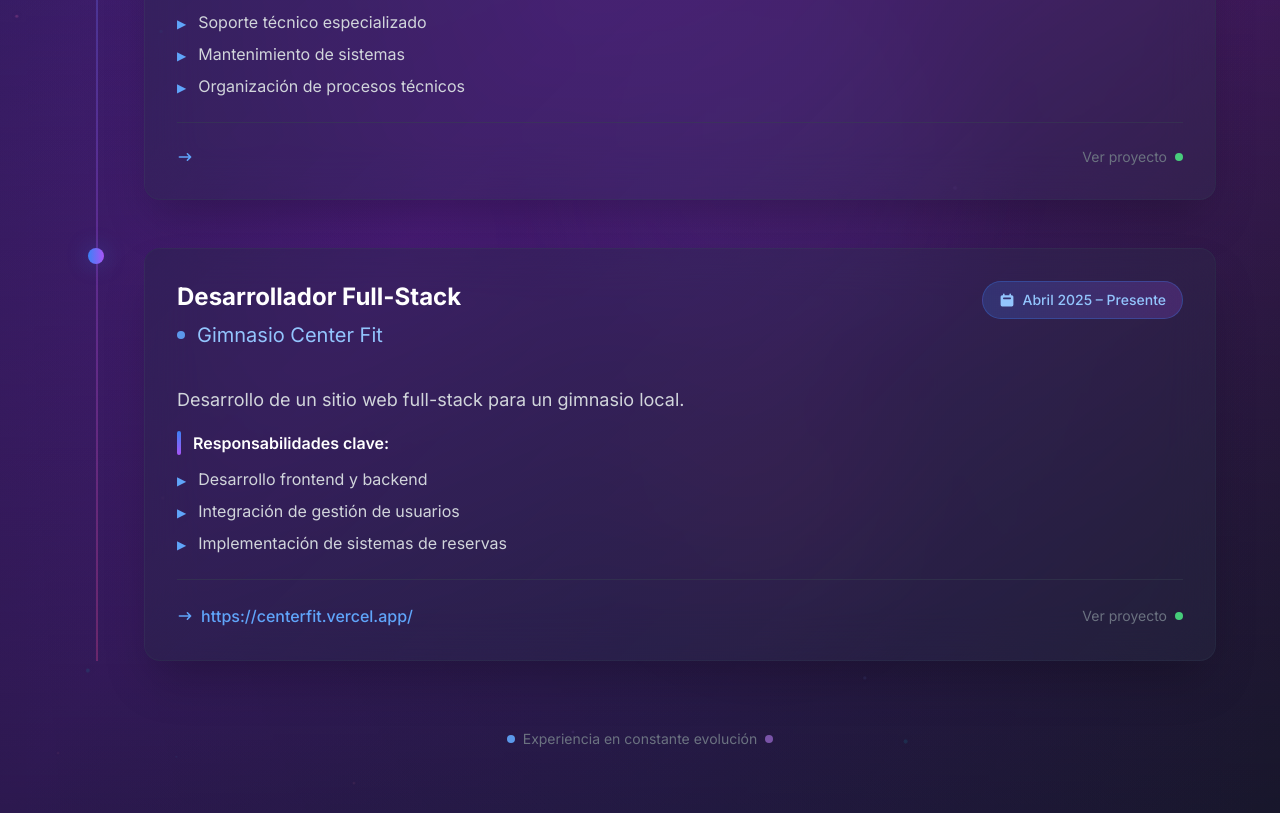
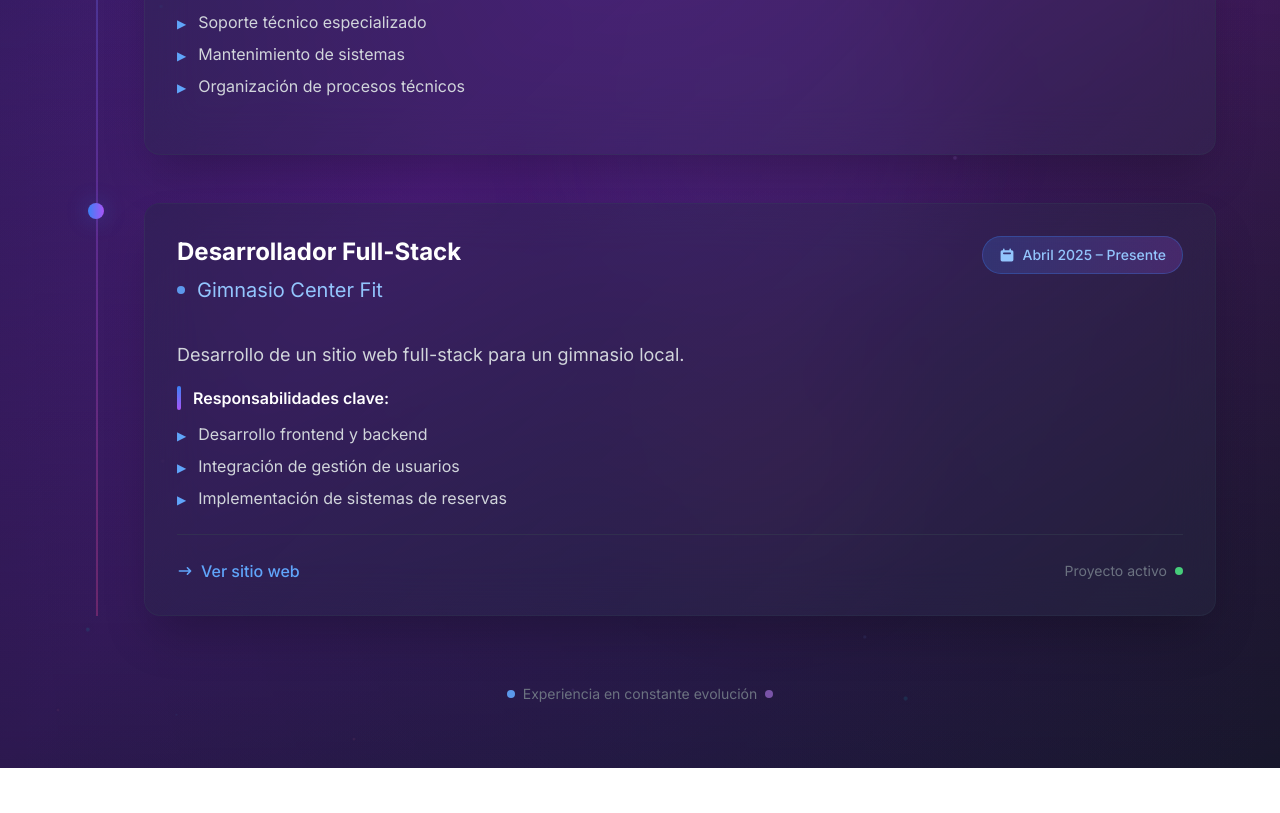
Before and after one commit to ignacio-Jose-Rocha/ignacio-Rocha, a React (Create React App) app: page / in a window 1280 px wide. Shown: the part 973-1786 px from the top of the page. After the commit the page ends 1741 px from the top, so only its background shows below. Built offline with nearby package versions, Linux system fonts and the light colour scheme.

Commit message:
cambios realizados al 30 de noviembre de 2025

```diff
--- a/src/components/ExperienceSection.js
+++ b/src/components/ExperienceSection.js
@@ -82,9 +82,10 @@ const ExperienceSection = () => {
                       </div>
                     </div>
 
+                    {exp.url && (
                       <div className="flex items-center justify-between pt-6 border-t border-gray-700/50">
                         <a
-                        href={`https://${exp.url}`}
+                          href={exp.url}
                           target="_blank"
                           rel="noopener noreferrer"
                           className="inline-flex items-center text-blue-400 hover:text-blue-300 font-medium transition-colors duration-300 group"
@@ -92,14 +93,15 @@ const ExperienceSection = () => {
                           <svg className="w-4 h-4 mr-2 group-hover:translate-x-1 transition-transform duration-300" fill="currentColor" viewBox="0 0 20 20">
                             <path fillRule="evenodd" d="M12.293 5.293a1 1 0 011.414 0l4 4a1 1 0 010 1.414l-4 4a1 1 0 01-1.414-1.414L14.586 11H3a1 1 0 110-2h11.586l-2.293-2.293a1 1 0 010-1.414z" clipRule="evenodd" />
                           </svg>
-                        {exp.url}
+                          Ver sitio web
                         </a>
 
                         <div className="flex items-center space-x-2 text-gray-500 text-sm">
-                        <span>Ver proyecto</span>
+                          <span>Proyecto activo</span>
                           <div className="w-2 h-2 bg-green-400 rounded-full animate-pulse"></div>
                         </div>
                       </div>
+                    )}
                   </div>
                 </div>
               </div>
```
Lines whose indentation alone changed are shown as unchanged.
